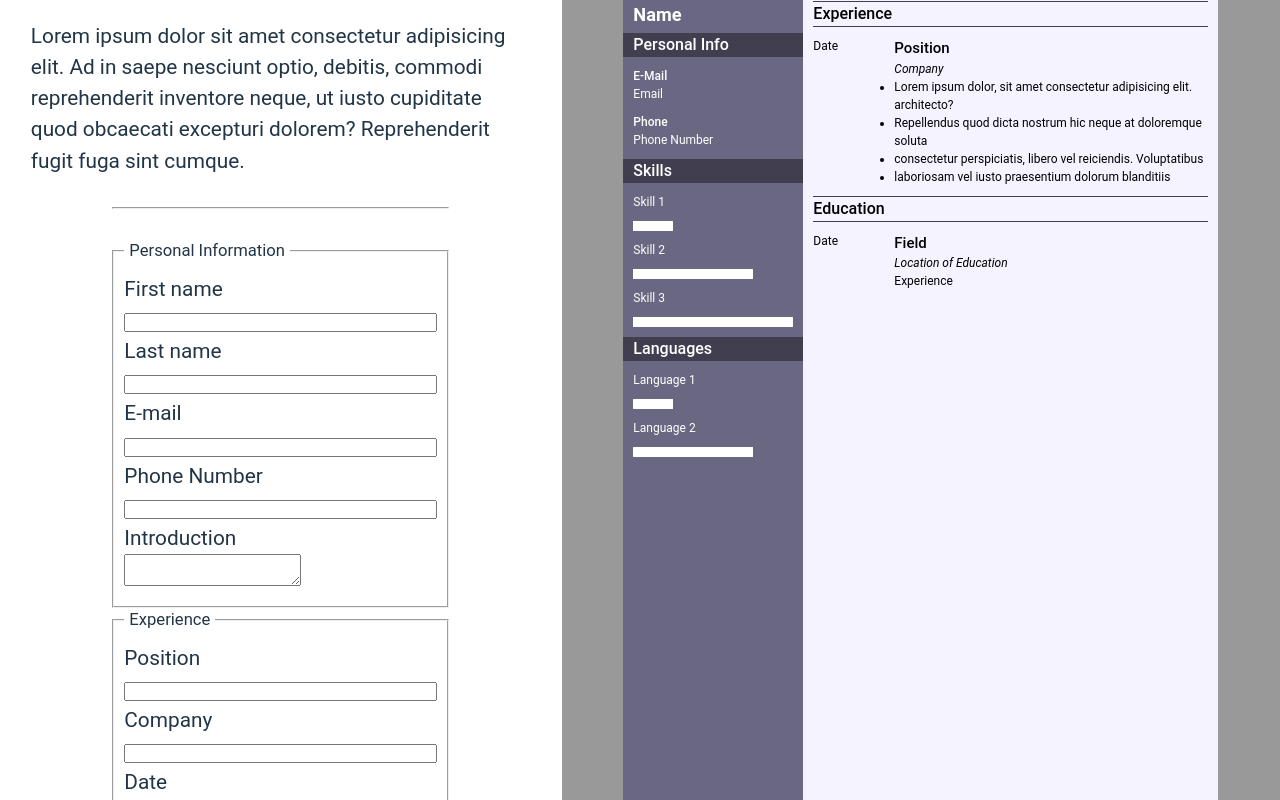
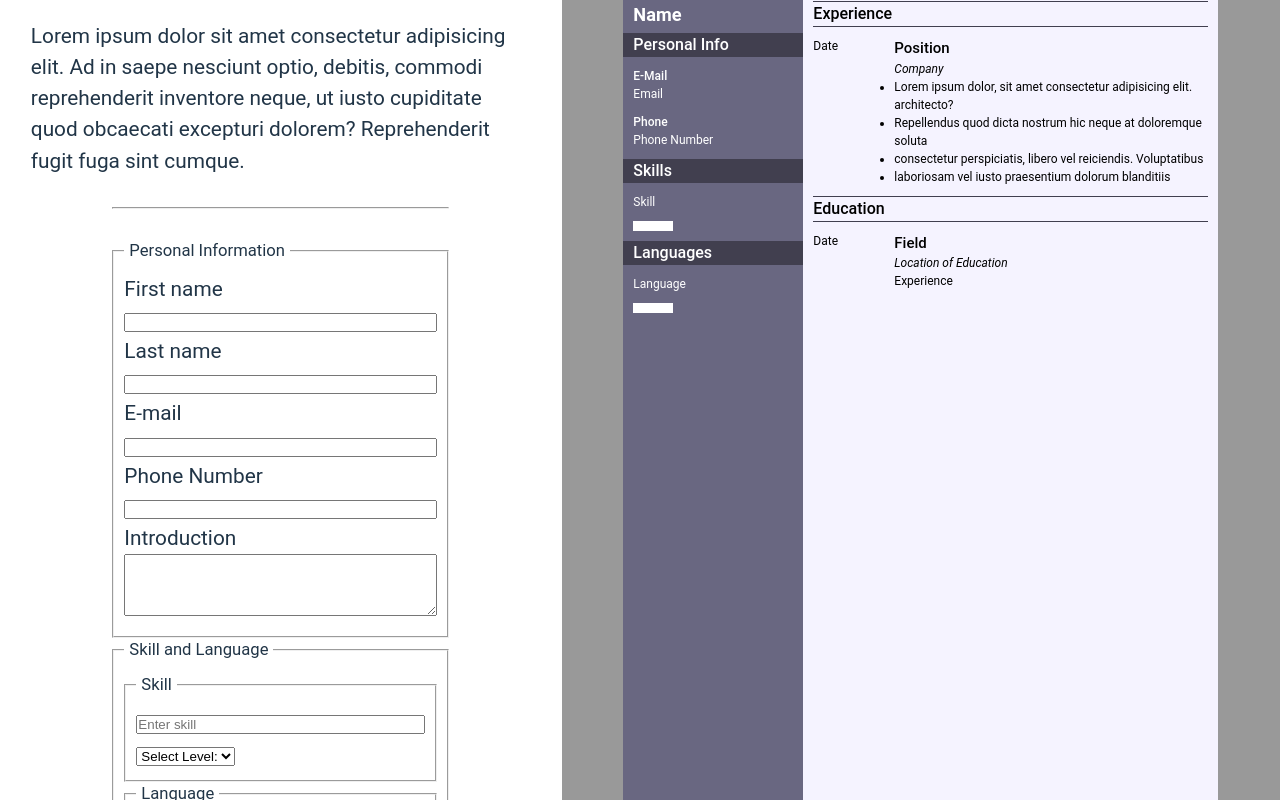
Before and after one commit to hakanyalniz/cv-application, a React (Vite) app: page / in a window 1280 px wide. Built offline with nearby package versions, Linux system fonts and the light colour scheme.

Commit message:
Hooked up the skill and language fields to forms. Now it downloads as image rather than pdf.

```diff
--- a/package.json
+++ b/package.json
@@ -11,8 +11,8 @@
   },
   "dependencies": {
     "@react-pdf/renderer": "^3.1.12",
+    "file-saver": "^2.0.5",
     "html2canvas": "^1.4.1",
-    "jspdf": "^2.5.1",
     "react": "^18.2.0",
     "react-dom": "^18.2.0",
     "react-pdf": "^7.3.3",
--- a/src/components/CV.jsx
+++ b/src/components/CV.jsx
@@ -2,7 +2,7 @@ import "../styles/CV.css";
 
 function CV({ formState }) {
   return (
-    <div id="jspdf" className="CVPage">
+    <div id="CVCanvas" className="CVPage">
       <div className="left-navbar">
         <div className="name-title">
           <div className="fullName">
@@ -22,45 +22,20 @@ function CV({ formState }) {
         </div>
         <div className="skills padding-within-elements">
           <div className="title border-bar">Skills</div>
-          <div>Skill 1</div>
-          <div className="skill-bar-1">
+          <div>{formState.skill.skillName}</div>
+          <div
+            className={`skill-bar-1 bar-level-${formState.skill.skillLevel}`}
+          >
             <span className="bar-1"></span>
-            <span className="bar-2"></span>
-            <span className="bar-3"></span>
-            <span className="bar-4"></span>
-          </div>
-
-          <div>Skill 2</div>
-          <div className="skill-bar-2">
-            <span className="bar-1"></span>
-            <span className="bar-2"></span>
-            <span className="bar-3"></span>
-            <span className="bar-4"></span>
-          </div>
-
-          <div>Skill 3</div>
-          <div className="skill-bar-3">
-            <span className="bar-1"></span>
-            <span className="bar-2"></span>
-            <span className="bar-3"></span>
-            <span className="bar-4"></span>
           </div>
         </div>
         <div className="languages padding-within-elements">
           <div className="title border-bar">Languages</div>
-          <div>Language 1</div>
-          <div className="skill-bar-1">
+          <div>{formState.language.languageName}</div>
+          <div
+            className={`skill-bar-1 bar-level-${formState.language.languageLevel}`}
+          >
             <span className="bar-1"></span>
-            <span className="bar-2"></span>
-            <span className="bar-3"></span>
-            <span className="bar-4"></span>
-          </div>
-          <div>Language 2</div>
-          <div className="skill-bar-2">
-            <span className="bar-1"></span>
-            <span className="bar-2"></span>
-            <span className="bar-3"></span>
-            <span className="bar-4"></span>
           </div>
         </div>
       </div>
--- a/src/components/CVFORMMain.jsx
+++ b/src/components/CVFORMMain.jsx
@@ -9,6 +9,8 @@ function CVFORMAIN() {
     email: "Email",
     phoneNumber: "Phone Number",
     cvIntroduction: "Introduction",
+    skill: { skillName: "Skill", skillLevel: 0 },
+    language: { languageName: "Language", languageLevel: 0 },
     position: "Position",
     company: "Company",
     experienceDate: "Date",
@@ -19,25 +21,18 @@ function CVFORMAIN() {
     educationExperience: "Experience",
   });
 
-  // const [lastName, setLastName] = useState("Last Name");
-  // const [email, setEmail] = useState("Email");
-  // const [phoneNumber, setPhoneNumber] = useState("Phone Number");
-  // const [cvIntroduction, setCvIntroduction] = useState("Introduction");
-  // const [position, setPosition] = useState("Position");
-  // const [company, setCompany] = useState("Company");
-  // const [experienceDate, setExperienceDate] = useState("Date");
-  // const [experienceAchievements, setExperienceAchievements] =
-  //   useState("Achievements");
-  // const [placeOfEducation, setPlaceOfEducation] = useState(
-  //   "Location of Education"
-  // );
-  // const [educationDate, setEducationDate] = useState("Date");
-  // const [educationField, setEducationField] = useState("Field");
-  // const [educationExperience, setEducationExperience] = useState("Experience");
+  function handleChange(e, objectName) {
+    const value = e.target.value;
+    let valueName = e.target.name;
 
-  function handleChange(e) {
-    const value = e.target.value;
-    setFormState({ ...formState, [e.target.name]: value });
+    if (typeof formState[valueName] == "object") {
+      setFormState({
+        ...formState,
+        [valueName]: { ...formState[valueName], [objectName]: value },
+      });
+    } else {
+      setFormState({ ...formState, [valueName]: value });
+    }
   }
 
   return (
@@ -49,3 +44,9 @@ function CVFORMAIN() {
 }
 
 export default CVFORMAIN;
+
+// Form section needs more CSS.
+// The Download button must be placed somewhere more appropriate.
+// More forms need to be added so they can be linked to CV.
+// A way of requesting more forms must be added to add multiple experiences, skills or language.
+// Download just as an image instead of PDF?
--- a/src/components/FormSection.jsx
+++ b/src/components/FormSection.jsx
@@ -3,6 +3,7 @@ import Forms from "./forms";
 import { PersonalInformation } from "./form_types/PersonalInformation";
 import { Experience } from "./form_types/Experience";
 import { Education } from "./form_types/Education";
+import { skillAndLanguage } from "./form_types/skillAndLanguage";
 
 function FormSection({ handleChange }) {
   return (
@@ -19,6 +20,10 @@ function FormSection({ handleChange }) {
           formType={PersonalInformation(handleChange)}
           legend="Personal Information"
         />
+        <Forms
+          formType={skillAndLanguage(handleChange)}
+          legend="Skill and Language"
+        />
         <Forms formType={Experience(handleChange)} legend="Experience" />
         <Forms formType={Education(handleChange)} legend="Education" />
       </div>
--- a/src/components/Html.jsx
+++ b/src/components/Html.jsx
@@ -1,5 +1,5 @@
 import html2canvas from "html2canvas";
-import jspdf from "jspdf";
+// import { saveAs } from "file-saver";
 import CV from "./CV";
 
 export default function Html({ formState }) {
@@ -8,18 +8,13 @@ export default function Html({ formState }) {
       <CV formState={formState} />
       <button
         onClick={() => {
-          const check = document.getElementById("jspdf");
+          const check = document.getElementById("CVCanvas");
           html2canvas(check, {
             scale: 2,
           }).then((canvas) => {
-            const imgData = canvas.toDataURL("image/png", 1.0);
-
-            const height = (canvas.height * 210) / canvas.width;
-
-            const pdf = new jspdf("p", "mm", "a4");
-
-            pdf.addImage(imgData, "PNG", 0, 0, 210, height);
-            pdf.save("export.pdf");
+            canvas.toBlob(function (blob) {
+              window.saveAs(blob, "my_CV.jpg");
+            });
           });
         }}
       >
--- a/src/components/form_types/Education.jsx
+++ b/src/components/form_types/Education.jsx
@@ -36,6 +36,8 @@ export function Education(handleChange) {
       <textarea
         id="educationExperience"
         name="educationExperience"
+        rows="4"
+        cols="55"
         onChange={handleChange}
       ></textarea>
     </div>,
--- a/src/components/form_types/PersonalInformation.jsx
+++ b/src/components/form_types/PersonalInformation.jsx
@@ -41,6 +41,8 @@ export function PersonalInformation(handleChange) {
       <textarea
         id="introduction"
         name="cvIntroduction"
+        rows="4"
+        cols="55"
         onChange={handleChange}
       ></textarea>
     </div>,
--- /dev/null
+++ b/src/components/form_types/skillAndLanguage.jsx
@@ -0,0 +1,62 @@
+export function skillAndLanguage(handleChange) {
+  const skillAndLanguage = [
+    <fieldset>
+      <legend>Skill</legend>
+      <div>
+        <input
+          type="text"
+          id="skill"
+          name="skill"
+          placeholder="Enter skill"
+          onChange={(e) => {
+            handleChange(e, "skillName");
+          }}
+        />
+        <div className="custom-select" style={{ width: 200 }}>
+          <select
+            name="skill"
+            onChange={(e) => {
+              handleChange(e, "skillLevel");
+            }}
+          >
+            <option value="0">Select Level:</option>
+            <option value="1">Beginner</option>
+            <option value="2">Advanced</option>
+            <option value="3">Competent</option>
+            <option value="4">Expert</option>
+          </select>
+        </div>
+      </div>
+    </fieldset>,
+    <fieldset>
+      <legend>Language</legend>
+      <div>
+        <input
+          type="text"
+          id="language"
+          name="language"
+          placeholder="Enter language"
+          onChange={(e) => {
+            handleChange(e, "languageName");
+          }}
+        />
+        <div className="custom-select" style={{ width: 200 }}>
+          <select
+            name="language"
+            onChange={(e) => {
+              handleChange(e, "languageLevel");
+            }}
+          >
+            <option value="0">Select Level:</option>
+            <option value="1">Beginner</option>
+            <option value="2">Advanced</option>
+            <option value="3">Competent</option>
+            <option value="4">Expert</option>
+          </select>
+        </div>
+      </div>
+    </fieldset>,
+  ];
+
+  return skillAndLanguage;
+}
--- a/src/styles/CV.css
+++ b/src/styles/CV.css
@@ -59,27 +59,34 @@
   background-color: white;
 }
 
-.skills .skill-bar-2 .bar-1,
-.skills .skill-bar-2 .bar-2,
-.skills .skill-bar-2 .bar-3 {
-  background-color: white;
+.skills .skill-bar-1.bar-level-1 .bar-1 {
+  grid-column: 1 / 2;
 }
-
-.skills .skill-bar-3 .bar-1,
-.skills .skill-bar-3 .bar-2,
-.skills .skill-bar-3 .bar-3,
-.skills .skill-bar-3 .bar-4 {
-  background-color: white;
+.skills .skill-bar-1.bar-level-2 .bar-1 {
+  grid-column: 1 / 3;
+}
+.skills .skill-bar-1.bar-level-3 .bar-1 {
+  grid-column: 1 / 4;
+}
+.skills .skill-bar-1.bar-level-4 .bar-1 {
+  grid-column: 1 / 5;
 }
 
 .languages .skill-bar-1 .bar-1 {
   background-color: white;
 }
 
-.languages .skill-bar-2 .bar-1,
-.languages .skill-bar-2 .bar-2,
-.languages .skill-bar-2 .bar-3 {
-  background-color: white;
+.languages .skill-bar-1.bar-level-1 .bar-1 {
+  grid-column: 1 / 2;
+}
+.languages .skill-bar-1.bar-level-2 .bar-1 {
+  grid-column: 1 / 3;
+}
+.languages .skill-bar-1.bar-level-3 .bar-1 {
+  grid-column: 1 / 4;
+}
+.languages .skill-bar-1.bar-level-4 .bar-1 {
+  grid-column: 1 / 5;
 }
 
 .CVPage .main-body {
--- a/src/styles/FormSection.css
+++ b/src/styles/FormSection.css
@@ -46,3 +46,7 @@ hr {
   width: 60%;
   margin: 30px 0;
 }
+
+textarea {
+  max-width: 100%;
+}
```
Also changed, not shown: src/components/MyDocument.jsx (deleted, +0 -117 lines), 1 other file (tests, documents, lock files or other folders).
